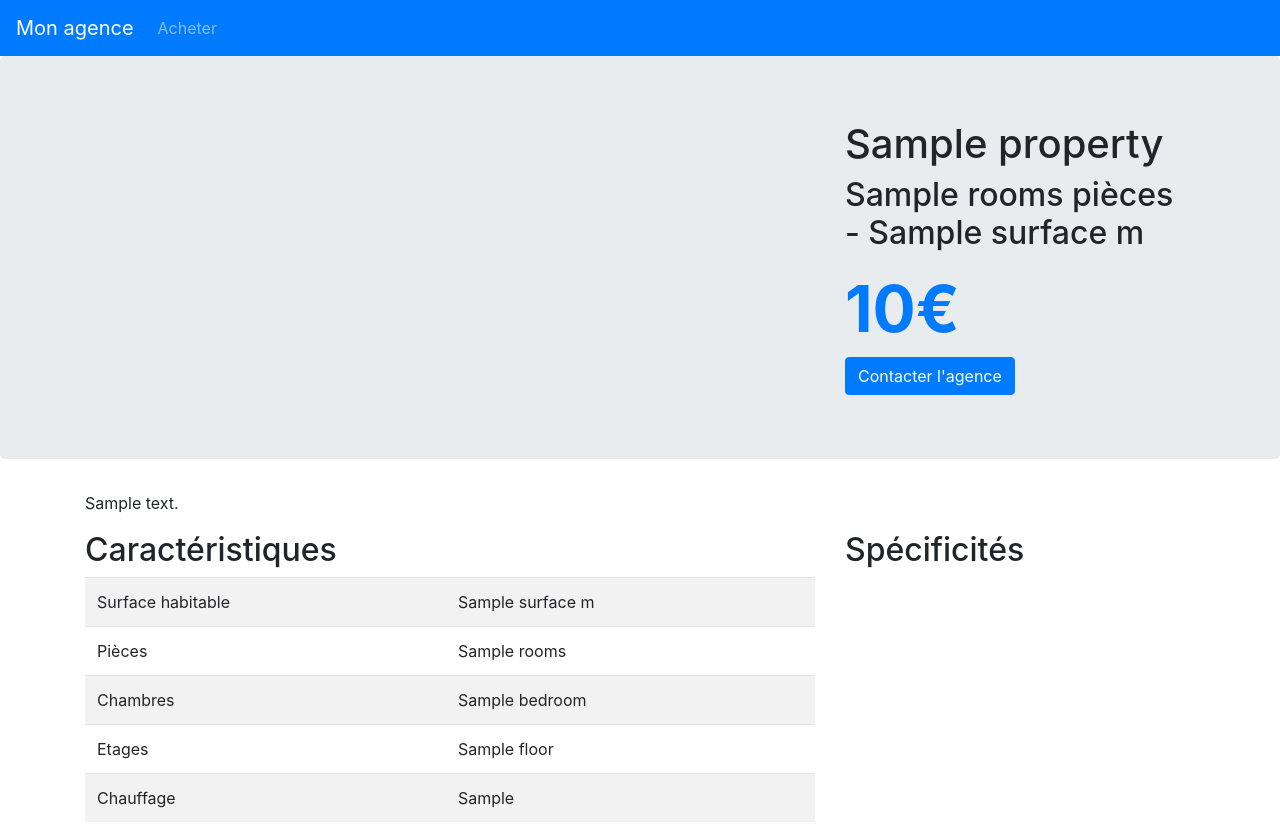
After one commit to Grandpied33/Formation_Symfony4, a Symfony app: template templates/property/show.html.twig in a window 1280 px wide. The commit adds this page. Run offline with Twig, Linux system fonts and the light colour scheme; the template is opened without the code that fills it: most values are stand-ins (such as "Sample title", 1, 10 or a date in 2020); some libraries are stand-ins or nearby versions.

Commit message:
Fin chapitre 3

```diff
--- a/composer.json
+++ b/composer.json
@@ -5,6 +5,7 @@
         "php": "^7.1.3",
         "ext-ctype": "*",
         "ext-iconv": "*",
+        "cocur/slugify": "^3.2",
         "sensio/framework-extra-bundle": "^5.1",
         "symfony/asset": "4.2.*",
         "symfony/console": "4.2.*",
--- /dev/null
+++ b/templates/property/show.html.twig
@@ -0,0 +1,71 @@
+{% extends 'base.html.twig' %}
+
+{% block title property.title %}
+
+{% block body %}
+
+    <div class="jumbotron">
+        <div class="container">
+            <div class="row">
+                <div class="col-md-8">
+
+                </div>
+
+                <div class="col-md-4">
+
+                    <h1>{{ property.title }}</h1>
+                    <h2>{{ property.rooms }} pièces - {{ property.surface }} m</h2>
+                    <div class="text-primary" style="font-size: 4rem; font-weight: bold">{{ property.formattedPrice }}€
+                    </div>
+                    <a href="#" class="btn btn-primary">Contacter l'agence</a>
+                </div>
+            </div>
+        </div>
+    </div>
+    <div class="container mt-4">
+
+
+        {#<nav class="nav nav-tabs" id="tab"></nav>#}
+
+        <p>
+            {{ property.description | nl2br }}
+        </p>
+
+        <div class="row">
+            <div class="col-md-8">
+                <h2>Caractéristiques</h2>
+                <table class="table table-striped">
+                    <tr>
+                        <td>Surface habitable</td>
+                        <td>{{ property.surface }} m</td>
+
+                    </tr>
+                    <tr>
+                        <td>Pièces</td>
+                        <td>{{ property.rooms }}</td>
+                    </tr>
+                    <tr>
+                        <td>Chambres</td>
+                        <td>{{ property.bedroom }}</td>
+                    </tr>
+                    <tr>
+                        <td>Etages</td>
+                        <td>{{ property.floor }}</td>
+                    </tr>
+                    <tr>
+                        <td>Chauffage</td>
+                        <td>{{ property.heatType }}</td>
+                    </tr>
+                </table>
+
+            </div>
+
+            <div class="col-md-4">
+                <h2> Spécificités</h2>
+
+
+            </div>
+        </div>
+    </div>
+
+{% endblock %}
```
Also changed, not shown: src/Controller/HomeController.php (+8 -5 lines), src/Controller/PropertyController.php (+30 -4 lines), src/Entity/Property.php (+24 -2 lines), src/Repository/PropertyRepository.php (+28 -0 lines), templates/pages/home.html.twig (+37 -0 lines), 3 other files.
